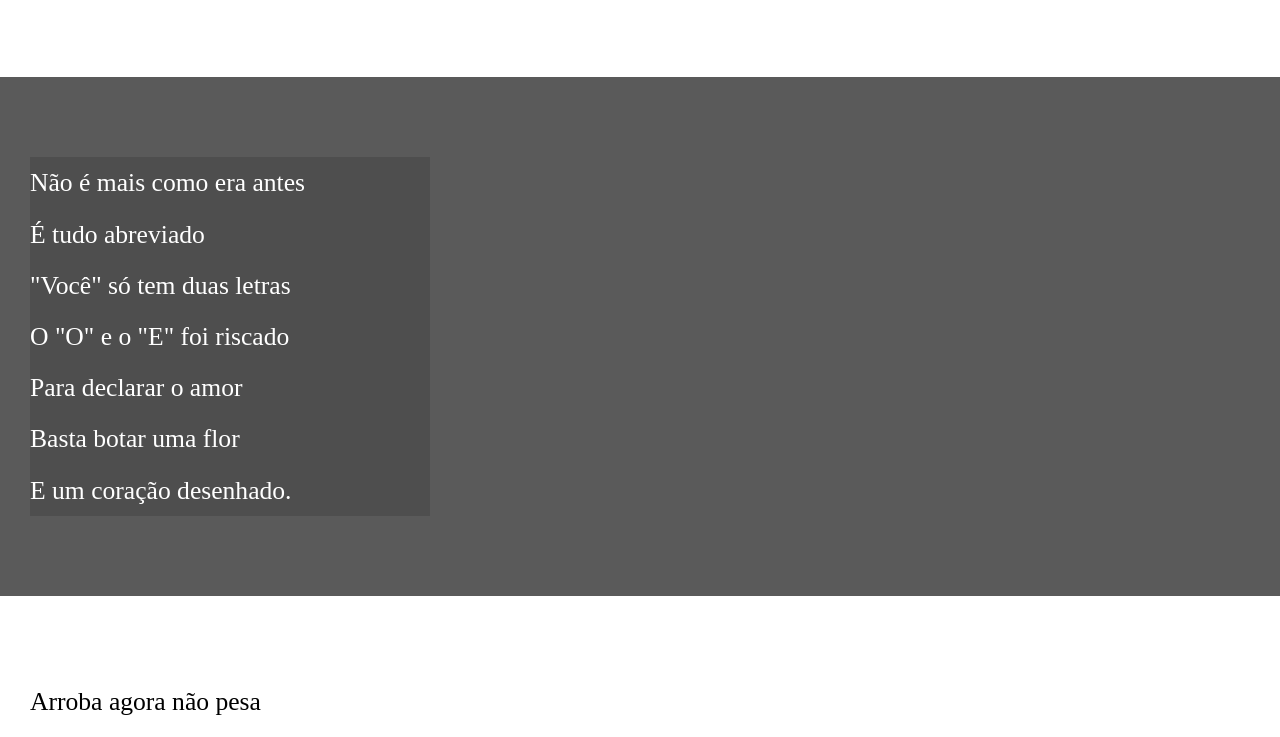
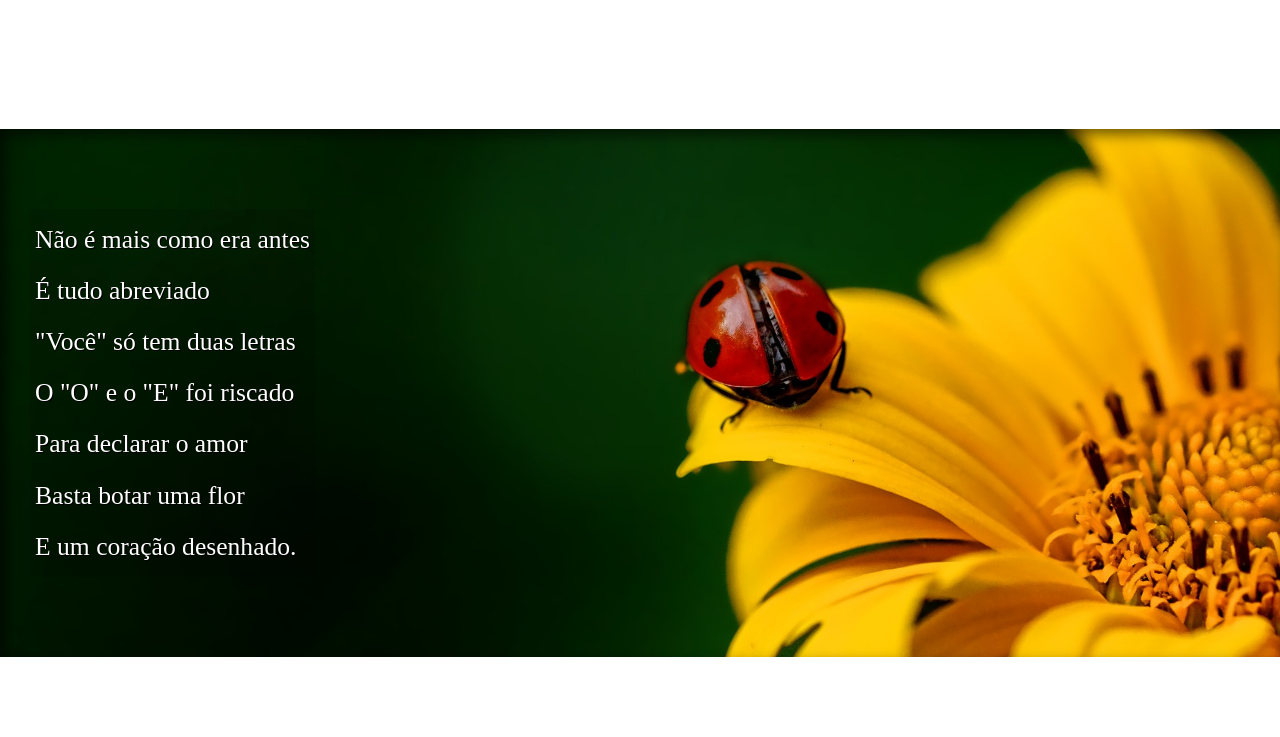
Before and after one commit to Gbriel-Vitor/exercicios, a plain HTML site: page d12/index.html in a window 1280 px wide. Shown: the part 709-1446 px from the top of the page. Drawn offline with Linux system fonts and the light colour scheme; a web font is replaced by a local one.

Commit message:
atualizações finais

```diff
--- a/d12/index.html
+++ b/d12/index.html
@@ -30,7 +30,7 @@
 
 
 
-    <section class="imagem ">
+    <section class="imagem " id="img01">
         <p>
             Não é mais como era antes <br/>
             É tudo abreviado <br/>
@@ -65,7 +65,7 @@
 
 
 
-    <section class="imagem">
+    <section class="imagem" id="img02">
         <p>
             Tenho saudade das cartas <br/>
             Escritas com a própria mão <br/>
--- a/d12/style.css
+++ b/d12/style.css
@@ -56,6 +56,9 @@ section{
     font-size: 2vw;
 
 }
+section > p {
+    padding-bottom: 2em;
+}
 
 section.normal {
     background-color: white;
@@ -65,10 +68,27 @@ section.normal {
 section.imagem {
     background-color: rgba(0, 0, 0, 0.466);
     color: white;
+    box-shadow: inset 6px 6px 13px 0px rgba(0, 0, 0, 0.562);
+    background-size: cover;
+    background-attachment: fixed;
 }
 section.imagem > p {
     background-color: rgba(0, 0, 0, 0.13);
-    width: 400px;
+   padding: 5px;
+   display: inline-block;
+   text-shadow: 1px 1px 0px black;
+}
+
+section#img01{
+    background-image: url('./imagens/background001.jpg');
+    background-position: right center;
+
+
+}
+section#img02{
+    background-image: url('./imagens/background002.jpg');
+
+
 }
 
 footer{
```
